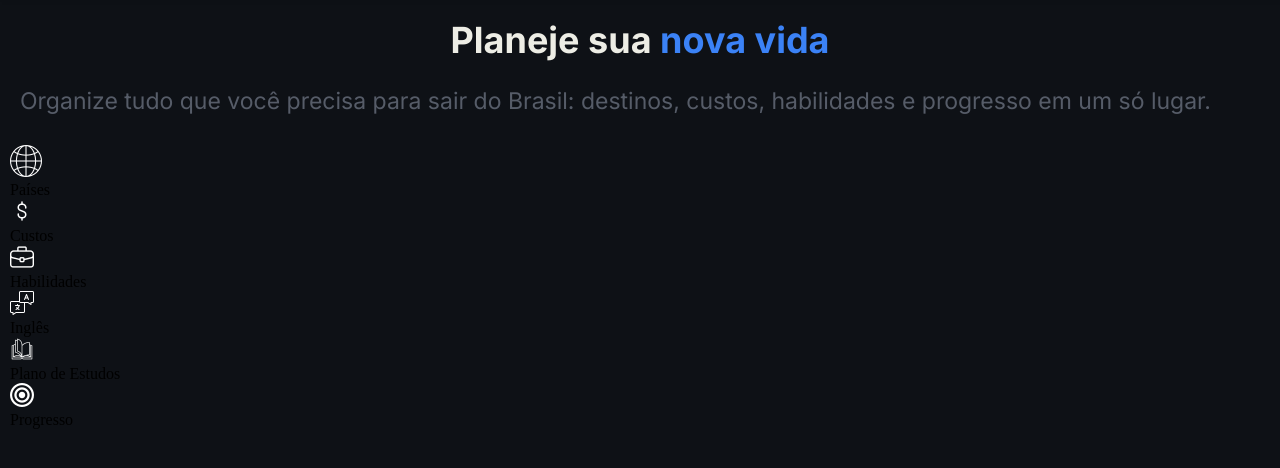
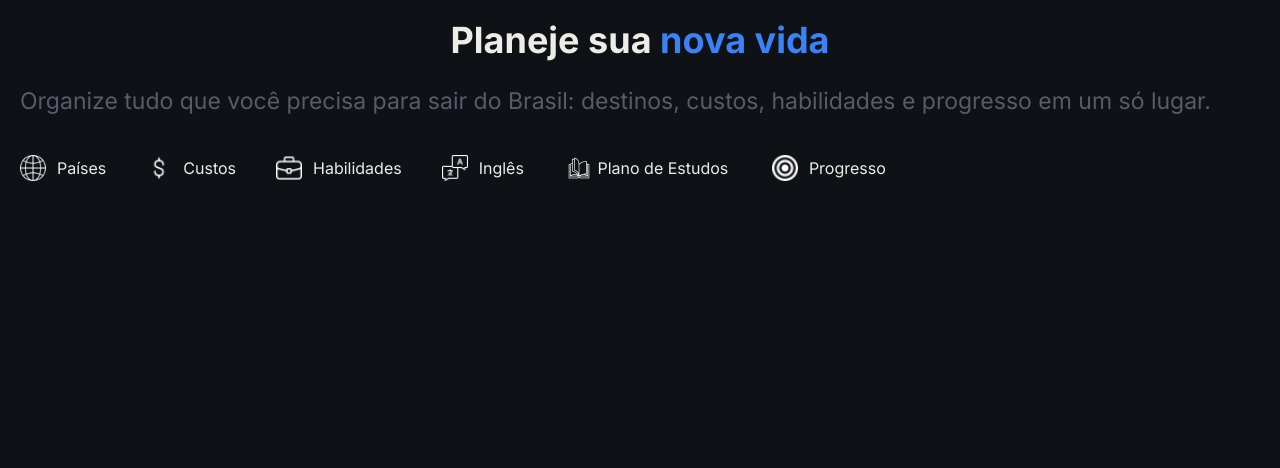
Before and after one commit to ericksantanay/Web-App-Guia-de-Viagem, a plain HTML site: page index.html in a window 1280 px wide. Shown: the part 96-564 px from the top of the page. Drawn offline with Linux system fonts and the light colour scheme.

Commit message:
finalizado

```diff
--- a/assets/style/importcss.css
+++ b/assets/style/importcss.css
@@ -2,3 +2,4 @@
 @import"root.css";
 @import"bodyEhtml.css";
 @import"secao-fixa1.css";
+@import"secao2-opcoes.css";
--- /dev/null
+++ b/assets/style/secao2-opcoes.css
@@ -0,0 +1,56 @@
+/*SEÇÃO 2 DOS MENUS*/
+#menu-opcoes {
+    margin-top: 20px;
+}
+
+/*CONTAINER DAS ABAS (ARTICLE)*/
+.container-abas {
+   text-align: center;
+    overflow-x: scroll;
+    display: flex;
+    align-items: center;
+    gap: 20px;
+}
+
+/*DIVS COMA AS ABAS*/
+.abas,#abas-plano-de-estudo {
+    padding: 10px;
+    border-radius: 12px;
+    display: flex;
+    align-items: center;
+    justify-content: center;
+    gap: 6px;
+}
+
+/*DIV PLANO DE ESTUDO*/
+#abas-plano-de-estudo {
+    min-width: 188px;
+}
+
+
+/*HOVER*/
+.abas:hover {
+    background-color: var(--cor-cinza);
+}
+#abas-plano-de-estudo:hover {
+    background-color: var(--cor-cinza);
+}
+
+
+/*IMAGEMS DAS ABAS*/
+.abas > img {
+    width: 26px;
+    margin-right: 5px;
+}
+
+/*PARAGRAFO DAS ABAS*/
+.abas,#abas-plano-de-estudo > p {
+    font-family: var(--fonte-inter);
+    color: var(--cor-dos-textos);
+}
+
+
+/*QUANDO A DIV RECEBER O EVENTO EU VOU ATIVAR ESSA CLASSE*/
+.ativo {
+    background-color: var(--cor-azul-primaria);
+}
--- a/index.html
+++ b/index.html
@@ -48,42 +48,42 @@
         <section id="menu-opcoes"> <!--OPÇÕES DE ABAS-->
             <article class="container-abas">
 
-                <div id="aba-paises" onclick="paisMenu()"> <!--ABA DOS PAISES-->
+                <div class="abas"> <!--ABA DOS PAISES-->
                     <img src="assets/image/Icones1/no-mundo-todo.png" alt="Mundo">
                     <p>Países</p>
                 </div> <!--ABA DOS PAISES FINAL-->
 
                 <!--######################################-->
 
-                <div id="aba-custos" onclick="custoMenu()"> <!--ABA DOS CUSTOS-->
+                <div class="abas"> <!--ABA DOS CUSTOS-->
                     <img src="assets/image/Icones1/cifrao.png" alt="Cifrão">
                     <p>Custos</p>
                 </div> <!--ABA DOS CUSTOS FINAL-->
 
                 <!--######################################-->
 
-                <div id="aba-habilidades" onclick="habilidadeMenu()"> <!--ABA DA HABILIDADE-->
+                <div class="abas"> <!--ABA DA HABILIDADE-->
                     <img src="assets/image/Icones1/mala-de-viagem.png" alt="Mala">
                     <p>Habilidades</p>
                 </div> <!--ABA DA HABILIDADE FINAL-->
 
                 <!--######################################-->
 
-                <div id="aba-ingles" onclick="inglesMenu()"> <!--ABA DO INGLES-->
+                <div class="abas"> <!--ABA DO INGLES-->
                     <img src="assets/image/Icones1/tradutor.png" alt="Tradutor">
                     <p>Inglês</p>
                 </div> <!--ABA DO INGLES FINAL-->
 
                 <!--######################################-->
 
-                <div id="aba-plano-de-estudo" onclick="planoEstudoMenu()"> <!--ABA DO PLANO DE ESTUDO-->
+                <div id="abas-plano-de-estudo"> <!--ABA DO PLANO DE ESTUDO-->
                     <img src="assets/image/Icones1/livros.png" alt="Livro">
                     <p>Plano de Estudos</p>
                 </div> <!--ABA DO PLANO DE ESTUDO FINAL-->
 
                 <!--######################################-->
 
-                <div id="aba-plano-de-estudo" onclick="progressoMenu()"> <!--ABA DO PROGRESSO-->
+                <div class="abas"> <!--ABA DO PROGRESSO-->
                     <img src="assets/image/Icones1/alvo-de-dardos.png" alt="alvo-de-dardos">
                     <p>Progresso</p>
                 </div> <!--ABA DO PROGRESSO FINAL-->
```
